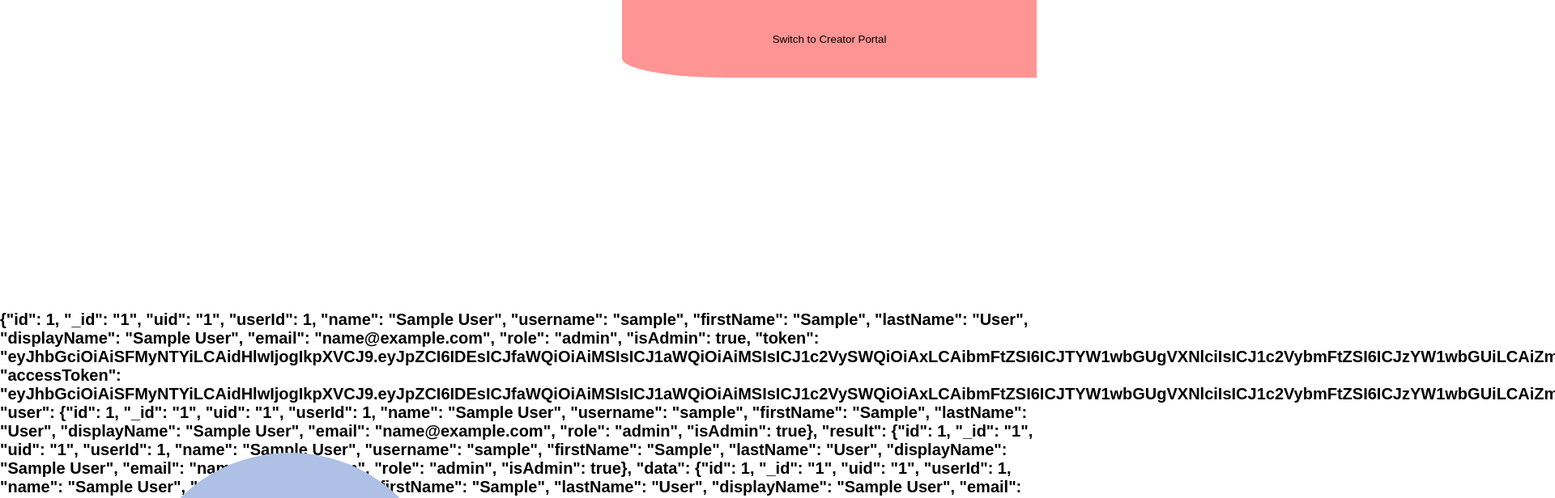
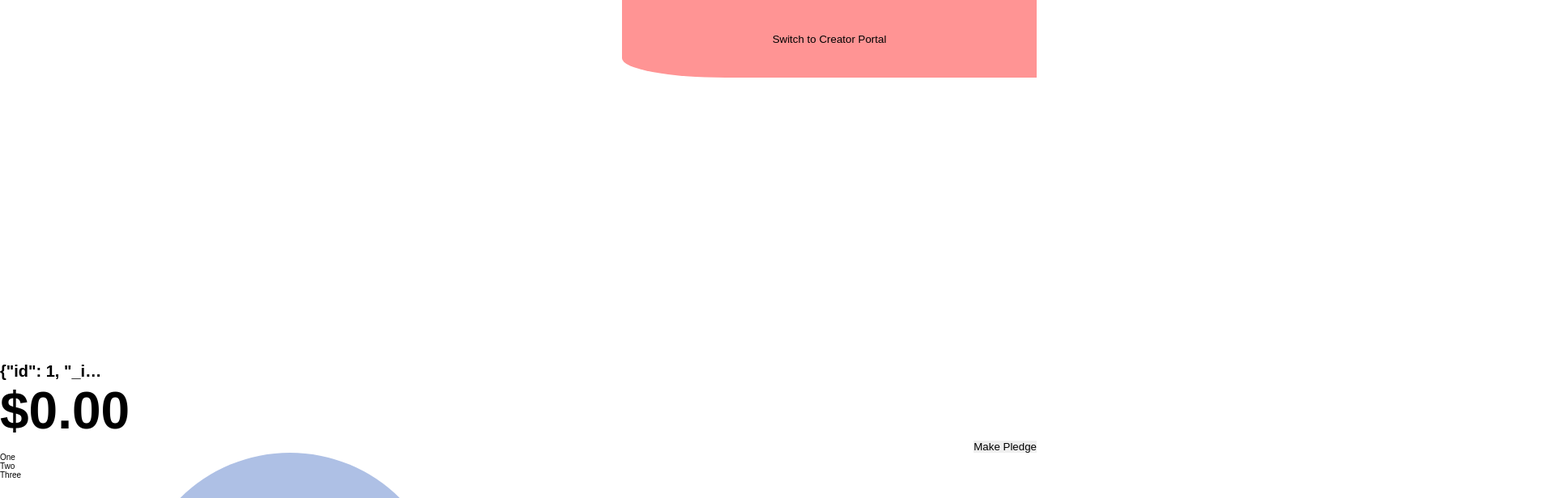
Before and after one commit to Chris56974/Pethreon, a React (Create React App) app in the folder frontend/: page /contribute in a window 1280 px wide. Shown: the top 616 px of the page at 81% size, 1920 px wide, since content can reach past the window. Built offline with nearby package versions, Linux system fonts and the light colour scheme; sample sign-in values are in the browser's storage.

Commit message:
start working on the layout and sizing for contribute/create pages.

```diff
--- a/frontend/src/App.tsx
+++ b/frontend/src/App.tsx
@@ -5,6 +5,7 @@ import { Switch, Route, Redirect } from 'react-router-dom';
 import { Circles } from './components/circles/circles';
 
 const App: React.FC = () => {
+
   return (
     <>
       <Circles />
--- a/frontend/src/components/circles/contribute.css
+++ b/frontend/src/components/circles/contribute.css
@@ -15,7 +15,7 @@
   position: fixed;
   top: 0vh;
   left: 60vw;
-  min-width: 40vw;
+  width: 40vw;
 
   height: 6rem;
   background-color: var(--main-red-lighter);
--- a/frontend/src/components/user-address/user-address.css
+++ b/frontend/src/components/user-address/user-address.css
@@ -0,0 +1,6 @@
+.userAddress {
+  width: 8rem;
+  white-space: nowrap;
+  overflow: hidden;
+  text-overflow: ellipsis;
+}
--- a/frontend/src/components/user-address/user-address.tsx
+++ b/frontend/src/components/user-address/user-address.tsx
@@ -1,4 +1,3 @@
+import "./user-address.css"
 
-export const UserAddress: React.FC<{ user: string }> = ({ user }) => {
-  return <h1>{user}</h1>
-}
+export const UserAddress: React.FC<{ user: string }> = ({ user }) => <h1 className="userAddress">{user}</h1>;
--- a/frontend/src/index.tsx
+++ b/frontend/src/index.tsx
@@ -1,4 +1,4 @@
-import React from 'react';
+import { StrictMode } from 'react';
 import ReactDOM from 'react-dom';
 import { BrowserRouter } from 'react-router-dom';
 import { Symfoni } from "./hardhat/SymfoniContext";
@@ -7,13 +7,13 @@ import "./index.css";
 // import reportWebVitals from './reportWebVitals';
 
 ReactDOM.render(
-  <React.StrictMode>
+  <StrictMode>
     <Symfoni autoInit={false}>
       <BrowserRouter>
         <App />
       </BrowserRouter>
     </Symfoni>
-  </React.StrictMode>,
+  </StrictMode>,
   document.getElementById('root')
 );
 
--- a/frontend/src/pages/contribute/contribute.css
+++ b/frontend/src/pages/contribute/contribute.css
@@ -3,5 +3,13 @@
   height: 70%;
   flex-direction: column;
   align-content: space-around;
-  margin-top: 30%;
+  margin-top: 35%;
 }
+
+.userBalance {
+  font-size: 4rem;
+}
+
+.pledgeButton {
+  align-self: flex-end;
+}
--- a/frontend/src/pages/contribute/contribute.tsx
+++ b/frontend/src/pages/contribute/contribute.tsx
@@ -14,8 +14,8 @@ export const Contribute: React.FC = () => {
 
   return <div className="contributeLayout">
     <UserAddress user={user} />
-    <h1>$0.00</h1>
-    <button onClick={pledge}>Make Pledge</button>
+    <h1 className="userBalance">$0.00</h1>
+    <button className="pledgeButton" onClick={pledge}>Make Pledge</button>
     <PaymentDetails />
   </div >
 }
--- a/frontend/src/pages/login/login.tsx
+++ b/frontend/src/pages/login/login.tsx
@@ -35,7 +35,6 @@ export const Login: React.FC = () => {
       setMessage("Logging in... You might have to click the metamask extension in your browser or refresh")
       const accounts: [string] = await ethereum.request({ method: 'eth_requestAccounts' })
       localStorage.setItem("account", accounts[0])
-      history.push("/contribute")
     } catch (error) {
       setDisableLogin(false)
       setMessage("Oh frick, we got an error... " + (error as Error).message)
```
Also changed, not shown: 1 other file (tests, documents, lock files or other folders).
